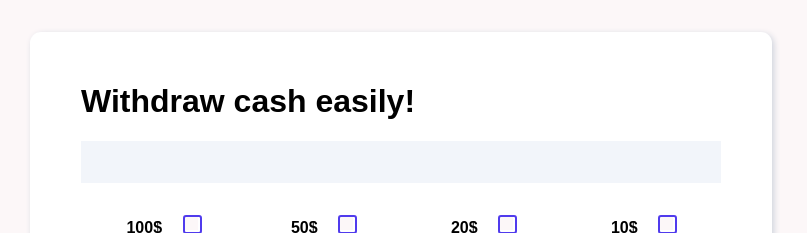
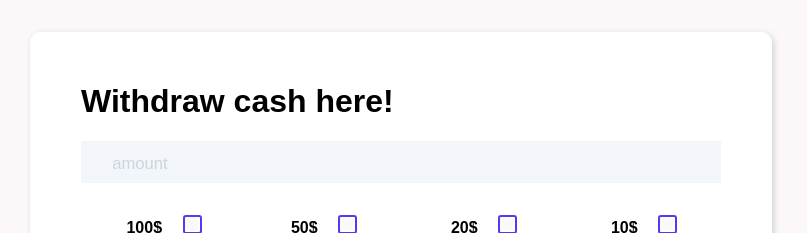
Before and after one commit to ToniaR/atm, a Vue app: page / in a window 1280 px wide. Shown: the top 233 px of the page, without its empty margins (239-1046 px from the left). Built offline with nearby package versions, Linux system fonts and the light colour scheme.

Commit message:
styling fix

```diff
--- a/src/App.vue
+++ b/src/App.vue
@@ -1,8 +1,9 @@
 <template>
   <div id="app" class="center-content">
-      <h1>Withdraw cash easily!</h1>
+      <h1>Withdraw cash here!</h1>
       <div class="app-form">
-        <input type="text" id="amount" name="amount" v-model="entryAmount" class="app-form__input-field">
+        <input type="text" id="amount" name="amount" v-model="entryAmount" class="app-form__input-field"
+          placeholder="amount">
         <ul class="app-form__checkbox-list">
           <li v-for="(note, key) in notes" :key="key" class="app-form__list-item">
               <span class="form-field">
--- a/src/styles/app.scss
+++ b/src/styles/app.scss
@@ -56,6 +56,12 @@ button {
     padding: 1% 2%;
     box-sizing: border-box;
     font-size: 1.3em;
+
+    &::placeholder {
+        font-size: 0.8em;
+        padding: 1% 3%;
+        color: $input-placeholder;
+    }
 }
 
 .app-form__checkbox-list {
--- a/src/styles/colors.scss
+++ b/src/styles/colors.scss
@@ -16,6 +16,7 @@ $checkbox-border-color: var(--violet);
 
 $input-border-color: var(--grey);
 $input-background: var(--whiteLilac);
+$input-placeholder: var(--grey);
 
 $submit-btn-bg: var(--gunPowder);
 $submit-btn-text: var(--white);
```
